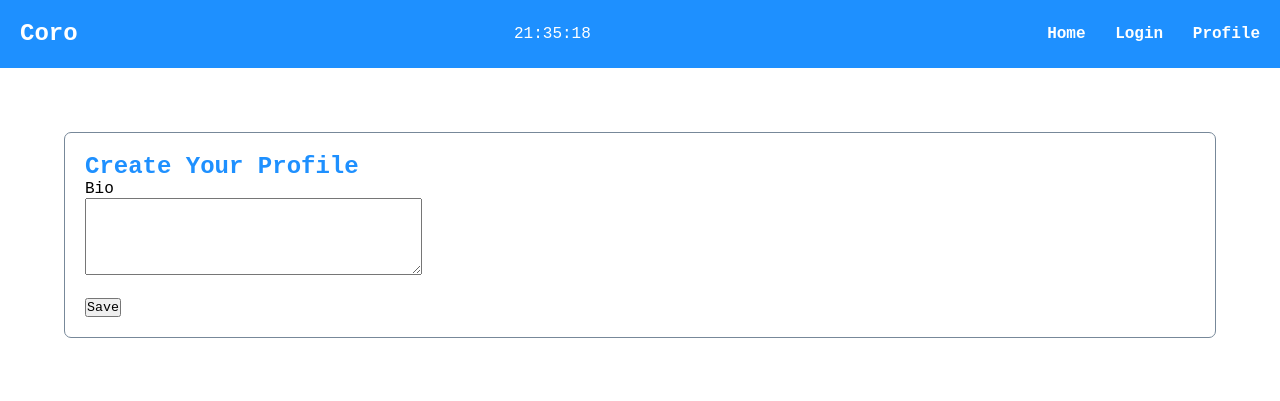
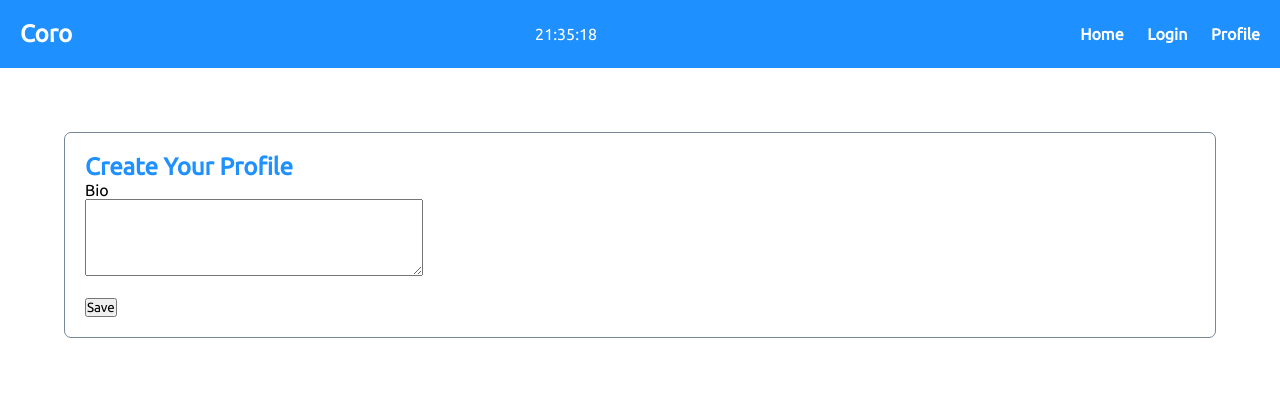
Before and after one commit to jod35/Memo, a Django app: template blog/templates/blog/createprofile.html in a window 1280 px wide. Shown: the top 401 px of the page. Run offline with Django 3.2, Linux system fonts and the light colour scheme; the template is opened without the code that fills it: values that come from a table or form of the project are taken from there, others are empty; parts of the project's set-up code (start-up, migrations or seed data) failed here and were passed over.

Commit message:
change font

```diff
--- a/blog/static/blog/main.css
+++ b/blog/static/blog/main.css
@@ -1,7 +1,7 @@
 * {
   padding: 0;
   margin: 0;
-  font-family: "Courier New", Courier, monospace;
+  font-family: 'Ubuntu', sans-serif;
   outline: none;
 }
 a {
--- a/blog/templates/blog/createpost.html
+++ b/blog/templates/blog/createpost.html
@@ -8,8 +8,6 @@
   <form class="" method="post">
     {% csrf_token%}
     {% for f in form%}
-        <p class="pr-text">{{f.label}}</p>
-        <br>
         {{f}}
         <br>
         <br>
--- a/blog/templates/blog/myposts.html
+++ b/blog/templates/blog/myposts.html
@@ -36,7 +36,7 @@
      <div class="post-top">
        <a href="/profile/{{post.author.username}}/" class="pr-text"><h1>{{post.author.username}}</h1></a>
        <small class="light-g-text" style="margin-left:20px">
-         <p>{{post.publish}}</p>
+         <p>{{post.publish.strftime}}</p>
        </small>
      </div>
      <div class="post-body">
--- a/blog/templates/blog/postlogin.html
+++ b/blog/templates/blog/postlogin.html
@@ -4,6 +4,7 @@
   <head>
     <meta charset="UTF-8" />
     <meta name="viewport" content="width=device-width, initial-scale=1.0" />
+    <link href="https://fonts.googleapis.com/css2?family=Ubuntu&display=swap" rel="stylesheet">
     <link rel="stylesheet" href="{% static 'blog/main.css'%}" />
         <title>
           {% block title%}
```
Also changed, not shown: db.sqlite3.
